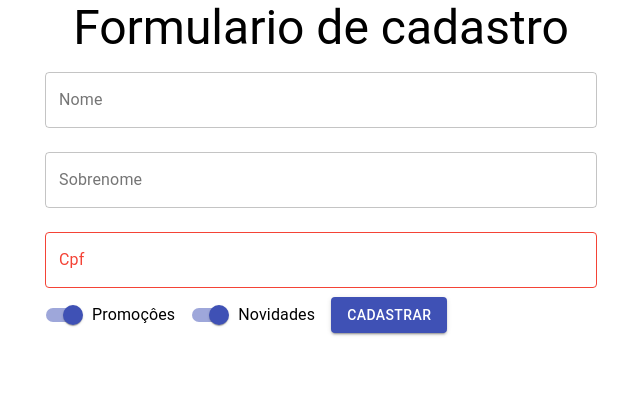
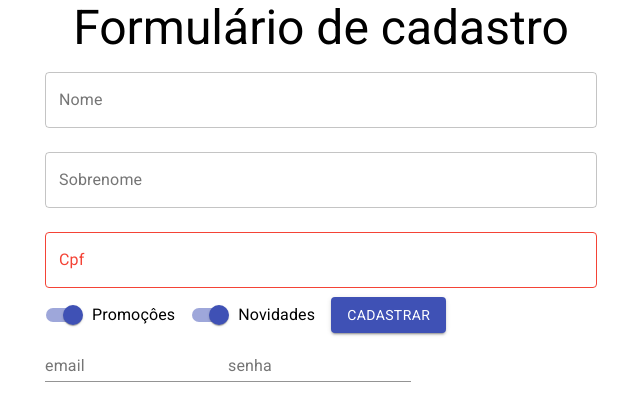
Before and after one commit to carlosrjhoe/Aplicacao_Formulario_com_React, a React (Create React App) app in the folder ceep/: page / in a window 1280 px wide. Shown: the top 410 px of the page, without its empty margins (319-959 px from the left). Built offline with nearby package versions, Linux system fonts and the light colour scheme.

Commit message:
Tratamento de erros: Achei o bug

```diff
--- a/ceep/package.json
+++ b/ceep/package.json
@@ -8,6 +8,7 @@
     "@testing-library/jest-dom": "^5.16.4",
     "@testing-library/react": "^12.1.5",
     "@testing-library/user-event": "^13.5.0",
+    "fontsource-roboto": "^4.0.0",
     "react": "^18.0.0",
     "react-dom": "^18.0.0",
     "react-scripts": "5.0.0",
--- a/ceep/src/App.js
+++ b/ceep/src/App.js
@@ -1,15 +1,17 @@
 import { Component } from "react";
 import "./App.css";
-import FormularioCadastro from "./components/FormularioCadastro/FormularioCadastro";
-// import "fontsource-roboto";
+import FormularioCadastro from "./components/FormularioCadastro/DadosPessoais";
+import "fontsource-roboto";
 
 import {Container, Typography } from '@material-ui/core';
+import DadosUsuarios from "./components/FormularioCadastro/DadosUsuarios";
 class App extends Component {
   render() {
     return (
       <Container component="article" maxWidth="sm">
-        <Typography variant="h3" component="h1" align="center">Formulario de cadastro</Typography>
+        <Typography variant="h3" component="h1" align="center">Formulário de cadastro</Typography>
         <FormularioCadastro aoEnviar={aoEnviarForm} validaCPF={validaCPF}/>
+        <DadosUsuarios/>
       </Container>
     );
   }
--- /dev/null
+++ b/ceep/src/components/FormularioCadastro/DadosPessoais.jsx
@@ -0,0 +1,95 @@
+import React, {useState} from "react";
+import { TextField, Button, Switch, FormControlLabel } from "@material-ui/core";
+
+function DadosPessoais({ aoEnviar, validaCPF }) {
+  const [nome, setNome] = useState("");
+  const [sobrenome, setSobrenome] = useState("");
+  const [cpf, setCpf] = useState("");
+  const [promocoes, setPromocoes] = useState("true");
+  const [novidades, setNovidades] = useState("false");
+  const [erros, setErros] = useState({ cpf: { valido: true, texto: "" } });
+
+  return (
+    <form
+      onSubmit={(event) => {
+        event.preventDefault();
+        aoEnviar.aoEnviar({ nome, sobrenome, cpf, novidades, promocoes });
+      }}
+    >
+      <TextField
+        value={nome}
+        onChange={(event) => {
+          setNome(event.target.value);
+        }}
+        id="nome"
+        label="Nome"
+        variant="outlined"
+        margin="normal"
+        fullWidth
+      />
+      <TextField
+        value={sobrenome}
+        onChange={(event) => {
+          setSobrenome(event.target.value);
+        }}
+        id="sobrenome"
+        label="Sobrenome"
+        variant="outlined"
+        margin="normal"
+        fullWidth
+      />
+      <TextField
+        value={cpf}
+        onChange={(event) => {
+          setCpf(event.target.value);
+        }}
+        onBlur={(event) => {
+          const eValido = validaCPF(cpf);
+          setErros({ cpf: eValido });
+        }}
+        error={erros.cpf.valido}
+        helperText={erros.cpf.texto}
+        id="cpf"
+        label="Cpf"
+        variant="outlined"
+        margin="normal"
+        fullWidth
+      />
+
+      <FormControlLabel
+        label="Promoçôes"
+        control={
+          <Switch
+            checked={promocoes}
+            onChange={(event) => {
+              setPromocoes(event.target.checked);
+            }}
+            name="promocoes"
+            defaultChecked={promocoes}
+            color="primary"
+          />
+        }
+      />
+      <FormControlLabel
+        label="Novidades"
+        control={
+          <Switch
+            checked={novidades}
+            onChange={(event) => {
+              setNovidades(event.target.checked);
+            }}
+            name="novidades"
+            defaultChecked={novidades}
+            color="primary"
+          />
+        }
+      />
+
+      <Button type="submit" variant="contained" color="primary">
+        cadastrar
+      </Button>
+    </form>
+  );
+}
+
+export default DadosPessoais;
--- /dev/null
+++ b/ceep/src/components/FormularioCadastro/DadosUsuarios.jsx
@@ -0,0 +1,13 @@
+import React from "react";
+import { TextField } from "@material-ui/core";
+
+function DadosUsuarios() {
+  return (
+    <form>
+      <TextField id="email" label="email" type="email" />
+      <TextField id="senha" label="senha" type="password" />
+    </form>
+  );
+}
+
+export default DadosUsuarios;
--- a/ceep/src/components/FormularioCadastro/FormularioCadastro.jsx
+++ b/ceep/src/components/FormularioCadastro/FormularioCadastro.jsx
@@ -1,94 +1,13 @@
-import React, { useState } from "react";
-import { TextField, Button, Switch, FormControlLabel } from "@material-ui/core";
+import React from "react";
+import DadosPessoais from "./DadosPessoais";
+import DadosUsuarios from "./DadosUsuarios";
 
 function FormularioCadastro({ aoEnviar, validaCPF }) {
-  const [nome, setNome] = useState("");
-  const [sobrenome, setSobrenome] = useState("");
-  const [cpf, setCpf] = useState("");
-  const [promocoes, setPromocoes] = useState("true");
-  const [novidades, setNovidades] = useState("false");
-  const [erros, setErros] = useState({ cpf: { valido: true, texto: "" } });
-
   return (
-    <form
-      onSubmit={(event) => {
-        event.preventDefault();
-        aoEnviar.aoEnviar({ nome, sobrenome, cpf, novidades, promocoes });
-      }}
-    >
-      <TextField
-        value={nome}
-        onChange={(event) => {
-          setNome(event.target.value);
-        }}
-        id="nome"
-        label="Nome"
-        variant="outlined"
-        margin="normal"
-        fullWidth
-      />
-      <TextField
-        value={sobrenome}
-        onChange={(event) => {
-          setSobrenome(event.target.value);
-        }}
-        id="sobrenome"
-        label="Sobrenome"
-        variant="outlined"
-        margin="normal"
-        fullWidth
-      />
-      <TextField
-        value={cpf}
-        onChange={(event) => {
-          setCpf(event.target.value);
-        }}
-        onBlur={(event) => {
-          const eValido = validaCPF(cpf);
-          setErros({ cpf: eValido });
-        }}
-        error={erros.cpf.valido}
-        helperText={erros.cpf.texto}
-        id="cpf"
-        label="Cpf"
-        variant="outlined"
-        margin="normal"
-        fullWidth
-      />
-
-      <FormControlLabel
-        label="Promoçôes"
-        control={
-          <Switch
-            checked={promocoes}
-            onChange={(event) => {
-              setPromocoes(event.target.checked);
-            }}
-            name="promocoes"
-            defaultChecked={promocoes}
-            color="primary"
-          />
-        }
-      />
-      <FormControlLabel
-        label="Novidades"
-        control={
-          <Switch
-            checked={novidades}
-            onChange={(event) => {
-              setNovidades(event.target.checked);
-            }}
-            name="novidades"
-            defaultChecked={novidades}
-            color="primary"
-          />
-        }
-      />
-
-      <Button type="submit" variant="contained" color="primary">
-        cadastrar
-      </Button>
-    </form>
+    <>
+      <DadosPessoais aoEnviar={aoEnviar} validaCPF={validaCPF} />
+      <DadosUsuarios />
+    </>
   );
 }
 
```
Also changed, not shown: 1 other file (tests, documents, lock files or other folders).
